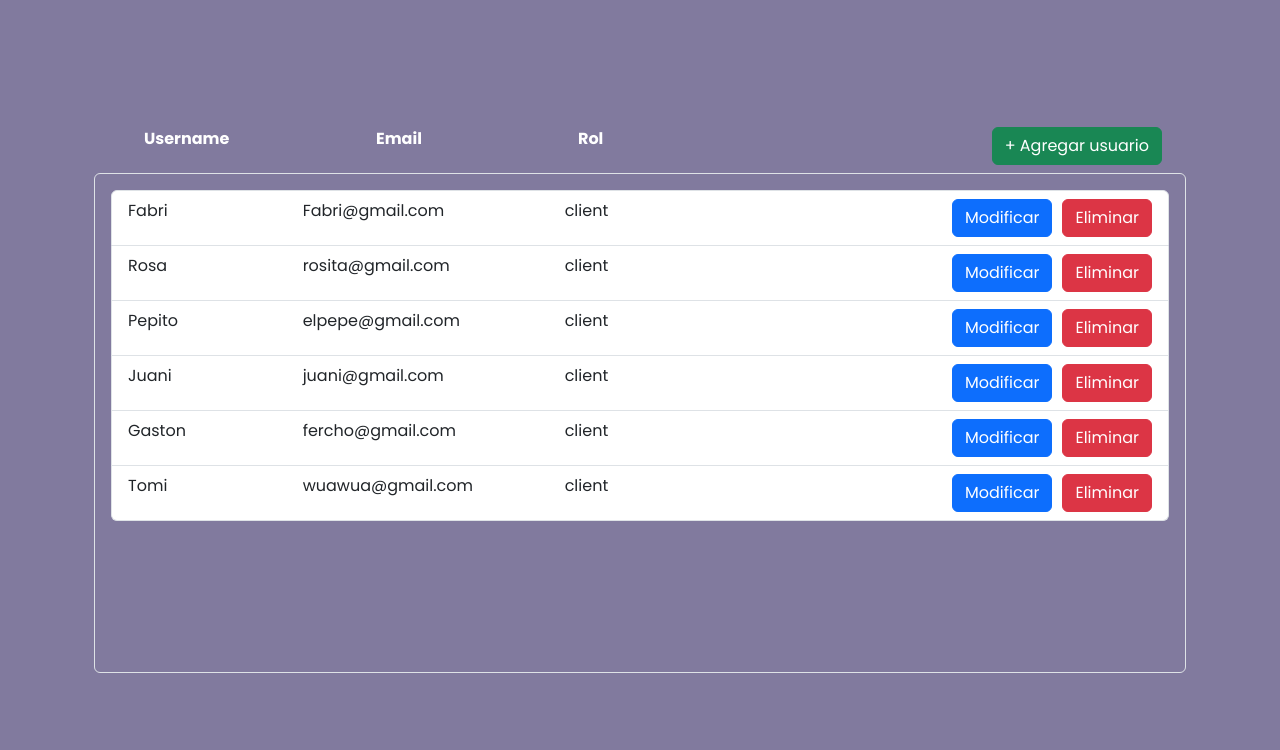
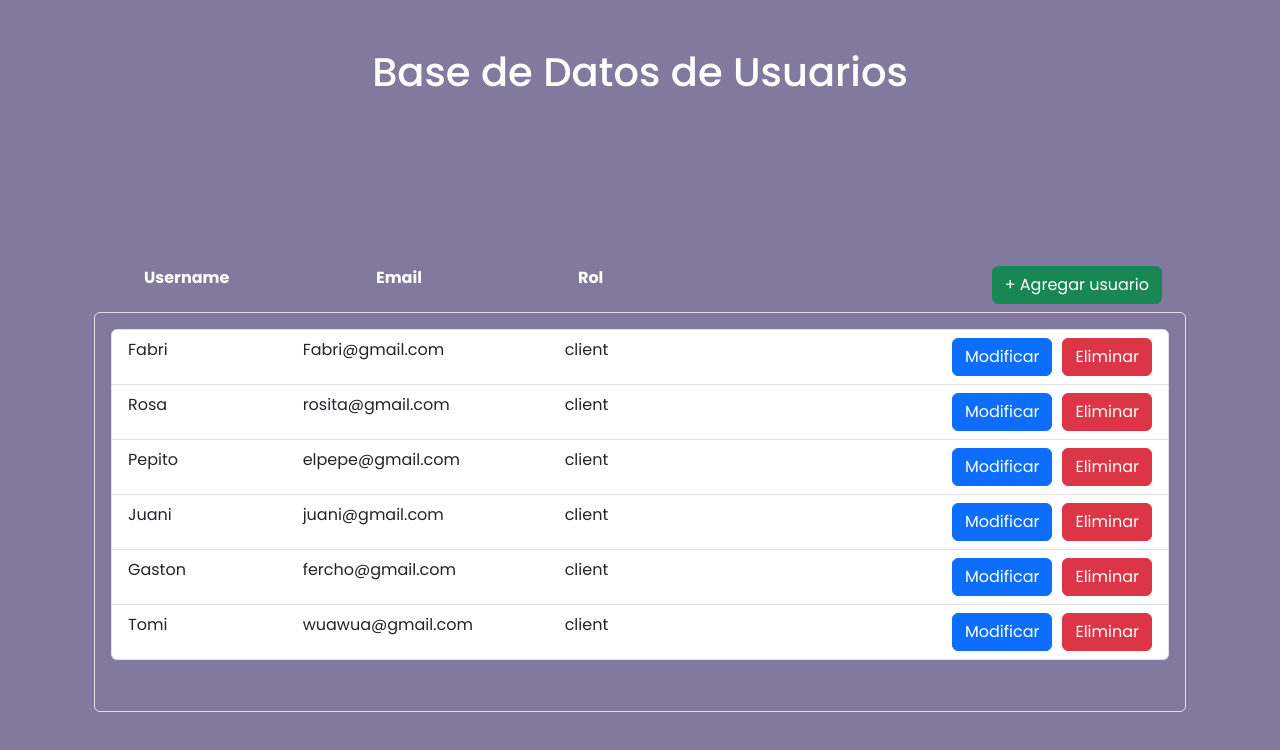
Before and after one commit to FabriLat/TPI-Lab3-2024, a React (Vite) app in the folder CinemaProyect/: page /userbase in a window 1280 px wide. Shown: the top 750 px of the page. Built offline with nearby package versions, Linux system fonts and the light colour scheme.

Commit message:
Update UserBase.jsx

```diff
--- a/CinemaProyect/src/components/userBase/UserBase.jsx
+++ b/CinemaProyect/src/components/userBase/UserBase.jsx
@@ -27,7 +27,10 @@ const UserBase = ({ listUsers, onDeletUserHandler, addUser, modifyUser }) => {
 
   return (
     <>
-      <Container className="d-flex flex-column align-items-center justify-content-center vh-100">
+      <h1 className="text-center mt-5" style={{ marginBottom: "170px" }}>
+        Base de Datos de Usuarios
+      </h1>
+      <Container className="d-flex flex-column align-items-center justify-content-center vh-80">
         <Row className="w-100">
           <Row className="mb-2">
             <Col xs={2} style={{ marginLeft: "50px" }}>
@@ -54,7 +57,7 @@ const UserBase = ({ listUsers, onDeletUserHandler, addUser, modifyUser }) => {
             <ListGroup
               className="border rounded p-3"
               style={{
-                height: "500px",
+                height: "50vh",
                 overflowY: "auto",
                 border: "1px solid #ddd",
                 borderRadius: "4px",
```
